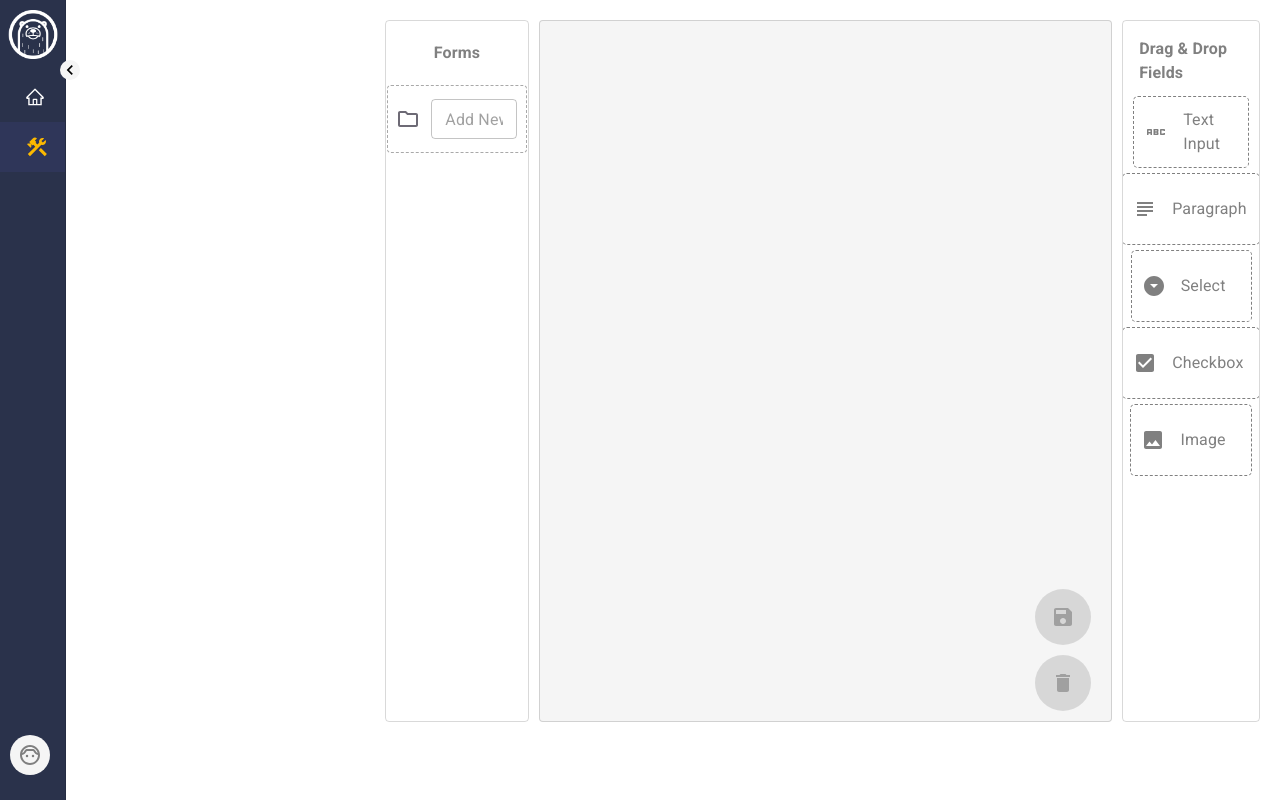
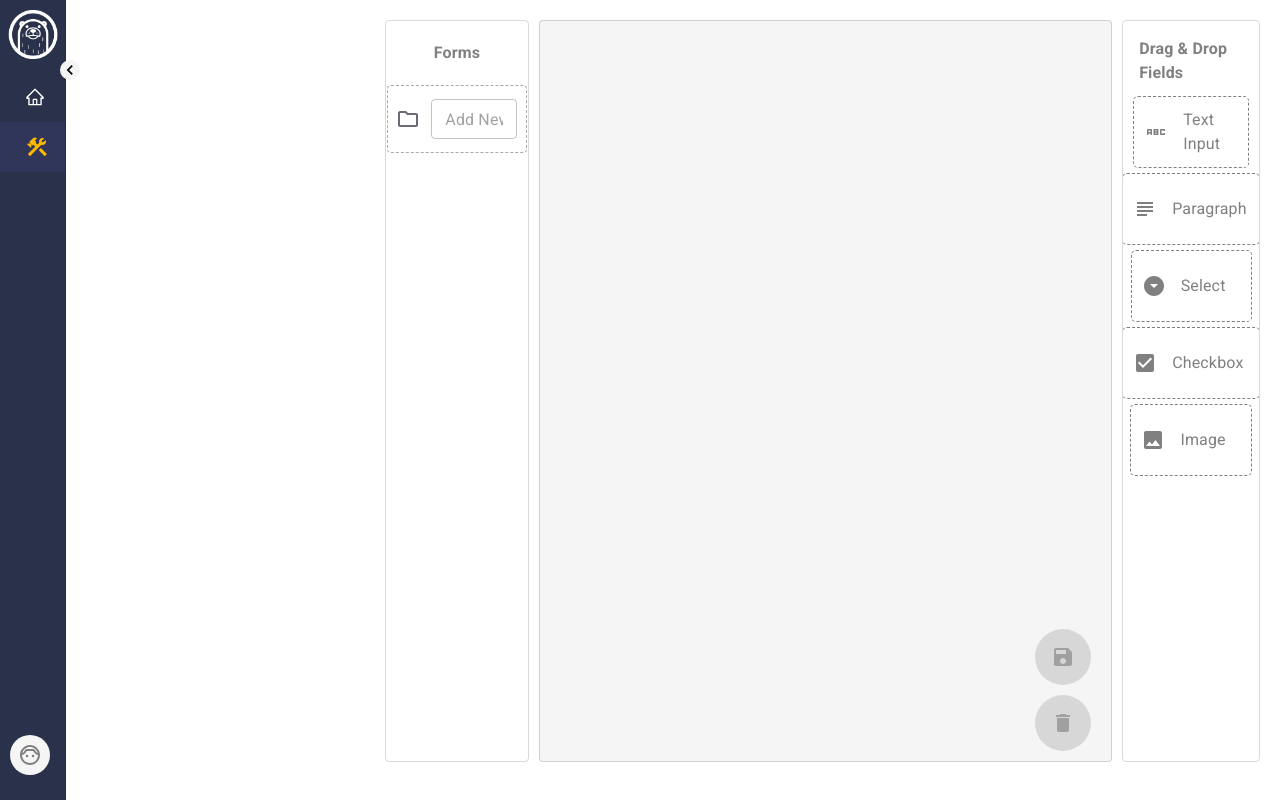
Before and after one commit to Tinago95/otoforms-frontend, a React (Vite) app: page /form-builder in a window 1280 px wide. Built offline with nearby package versions, Linux system fonts and the light colour scheme.

Commit message:
fix: sidebar

```diff
--- a/src/Pages/FormBuilder/dragDrop.tsx
+++ b/src/Pages/FormBuilder/dragDrop.tsx
@@ -245,7 +245,7 @@ export function DragDrop() {
 
                 {/* <div> <ToggleView callback={(input: string) => (setView(input))} /> </div> */}
 
-            <div style={{ display: 'flex', gap: "10px", flexDirection: 'row', height: '100%', justifyItems: 'center', alignItems: 'flex-start', maxWidth: '90vw', maxHeight: '85vh' }} >
+            <div style={{ display: 'flex', gap: "10px", flexDirection: 'row', height: '100%', justifyItems: 'center', alignItems: 'flex-start', maxWidth: '90vw', maxHeight: '90vh' }} >
                 <StyledCard style={{
                     width: '22%',
                     display: "flex", justifyContent: 'flex-start', flexDirection: 'column', gridTemplateColumns: '1fr', gap: '10px',
--- a/src/Pages/FormBuilder/drawer.tsx
+++ b/src/Pages/FormBuilder/drawer.tsx
@@ -30,7 +30,7 @@ export default function TemporaryDrawer(props: { anchor: Anchor, open: boolean,
             elevation={1}
             sx={{
                 display: 'flex', alignItems: 'center', justifyItems: 'center', '& .MuiDrawer-paper': {
-                    transitionDuration: '6s', maxWidth: '550px',
+                    transitionDuration: '6s', maxWidth: '400px',
                 }
             }}
             anchor={anchor}
@@ -38,7 +38,7 @@ export default function TemporaryDrawer(props: { anchor: Anchor, open: boolean,
             onClose={toggleDrawer(anchor, false)}
         >
             <Box
-                sx={{ display: 'flex', width: '100%', alignItems: 'center', justifyItems: 'center', padding: '30px' }}
+                sx={{ display: 'flex', alignItems: 'center', justifyItems: 'center', padding: '30px' }}
                 role="presentation"
                 onClick={toggleDrawer(anchor, false)}
                 onKeyDown={toggleDrawer(anchor, false)}
```
